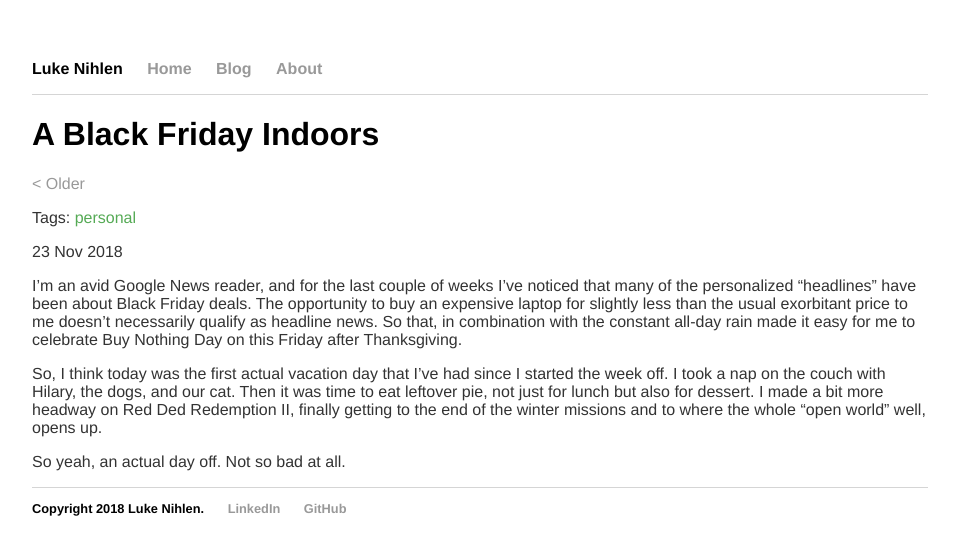
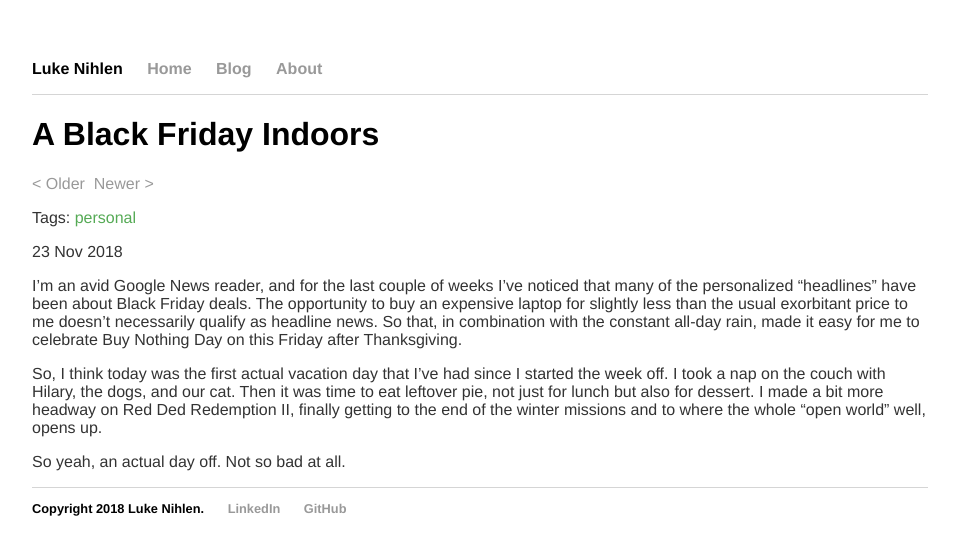
Before and after one commit to lnihlen/lnihlen.github.io, a Jekyll site: the page built from _posts/2018-11-23-a-black-friday-indoors.md, in a window 1280 px wide. Shown: the top 555 px of the page, without its empty margins (160-1116 px from the left). Built offline with Jekyll 4.4.1, drawn with Linux system fonts in a browser that asks for light colours.

```diff
--- a/_posts/2018-11-23-a-black-friday-indoors.md
+++ b/_posts/2018-11-23-a-black-friday-indoors.md
@@ -9,7 +9,7 @@ I'm an avid Google News reader, and for the last couple of weeks I've noticed
 that many of the personalized "headlines" have been about Black Friday deals.
 The opportunity to buy an expensive laptop for slightly less than the usual
 exorbitant price to me doesn't necessarily qualify as headline news. So that, in
-combination with the constant all-day rain made it easy for me to celebrate Buy
+combination with the constant all-day rain, made it easy for me to celebrate Buy
 Nothing Day on this Friday after Thanksgiving.
 
 So, I think today was the first actual vacation day that I've had since I
```
Also changed, not shown: _posts/2018-11-24-red-dead.md (added, +18 -0 lines).
